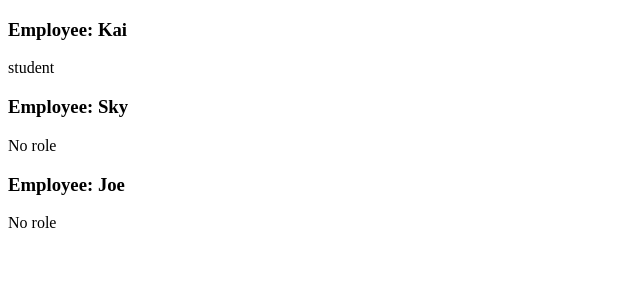
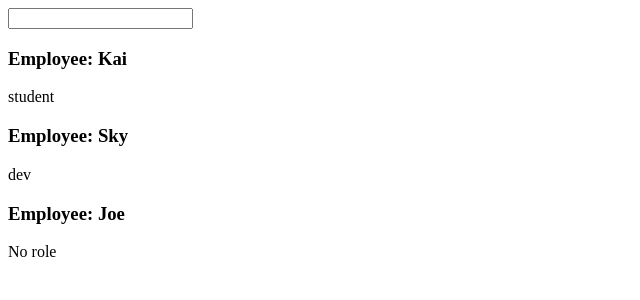
Before and after one commit to Light-BSIT2A/Light-Web, a React (Create React App) app: page / in a window 1280 px wide. Shown: the top 300 px of the page, without its empty margins (0-640 px from the left). Built offline with nearby package versions, Linux system fonts and the light colour scheme.

Commit message:
useState

```diff
--- a/src/App.js
+++ b/src/App.js
@@ -1,13 +1,18 @@
 import './App.css';
 import Employee from './components/Employee';
+import { useState } from 'react';
 function App() {
+  const [role, setRole] = useState('dev');
   const showEmployees = true;
   return (
     <div className="App">
       {showEmployees?
         <>
+        <input type='text' onChange={(e)=>{
+          setRole(e.target.value)
+        }}/>
           <Employee name="Kai" role="student"/>
-          <Employee name="Sky"/>
+          <Employee name="Sky" role={role}/>
           <Employee name="Joe"/>
         </>
         :
--- a/src/components/Employee.js
+++ b/src/components/Employee.js
@@ -1,6 +1,5 @@
 function Employee(props){
     return(
-
         <>
             <h3>Employee: {props.name}</h3>
             {props.role?(
```
